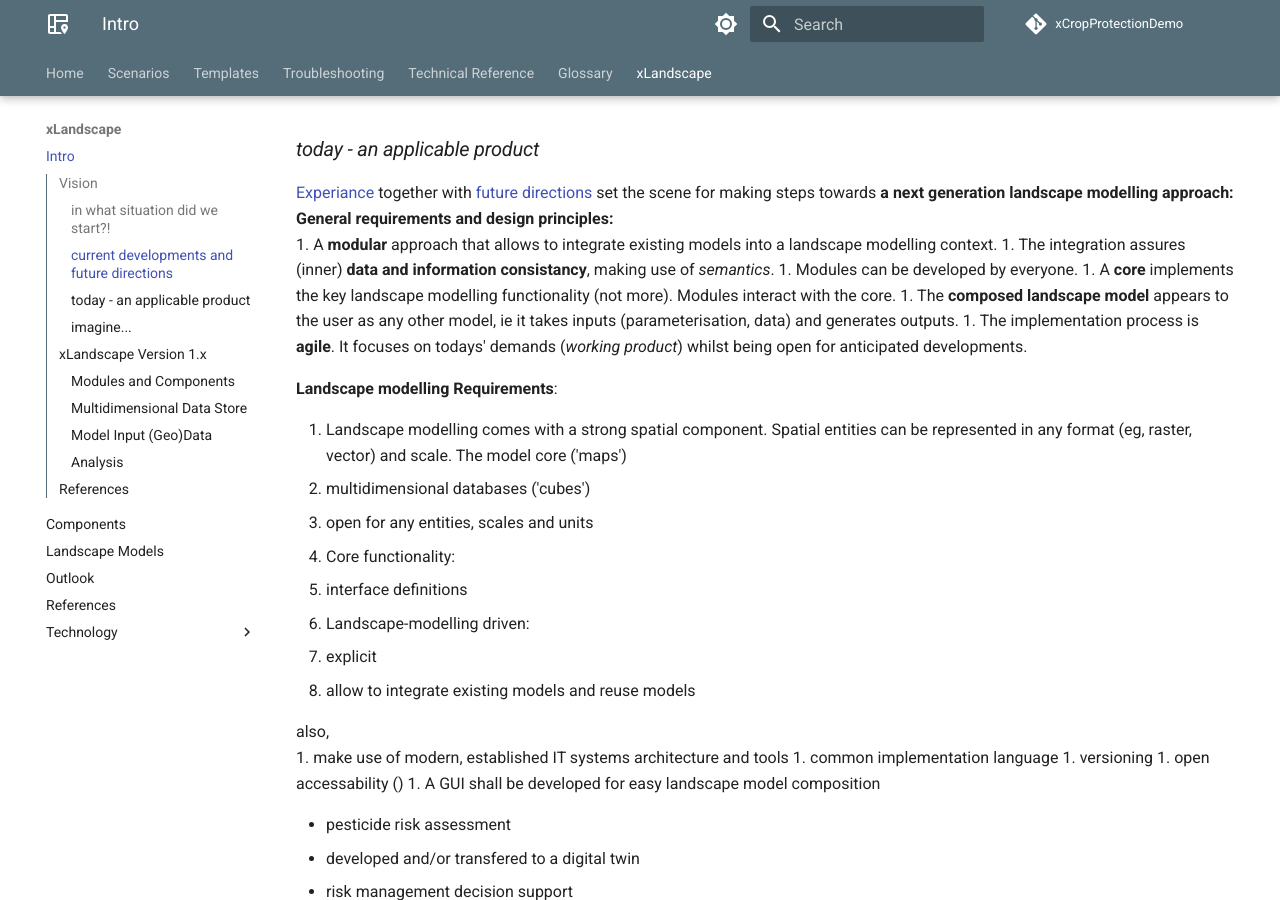
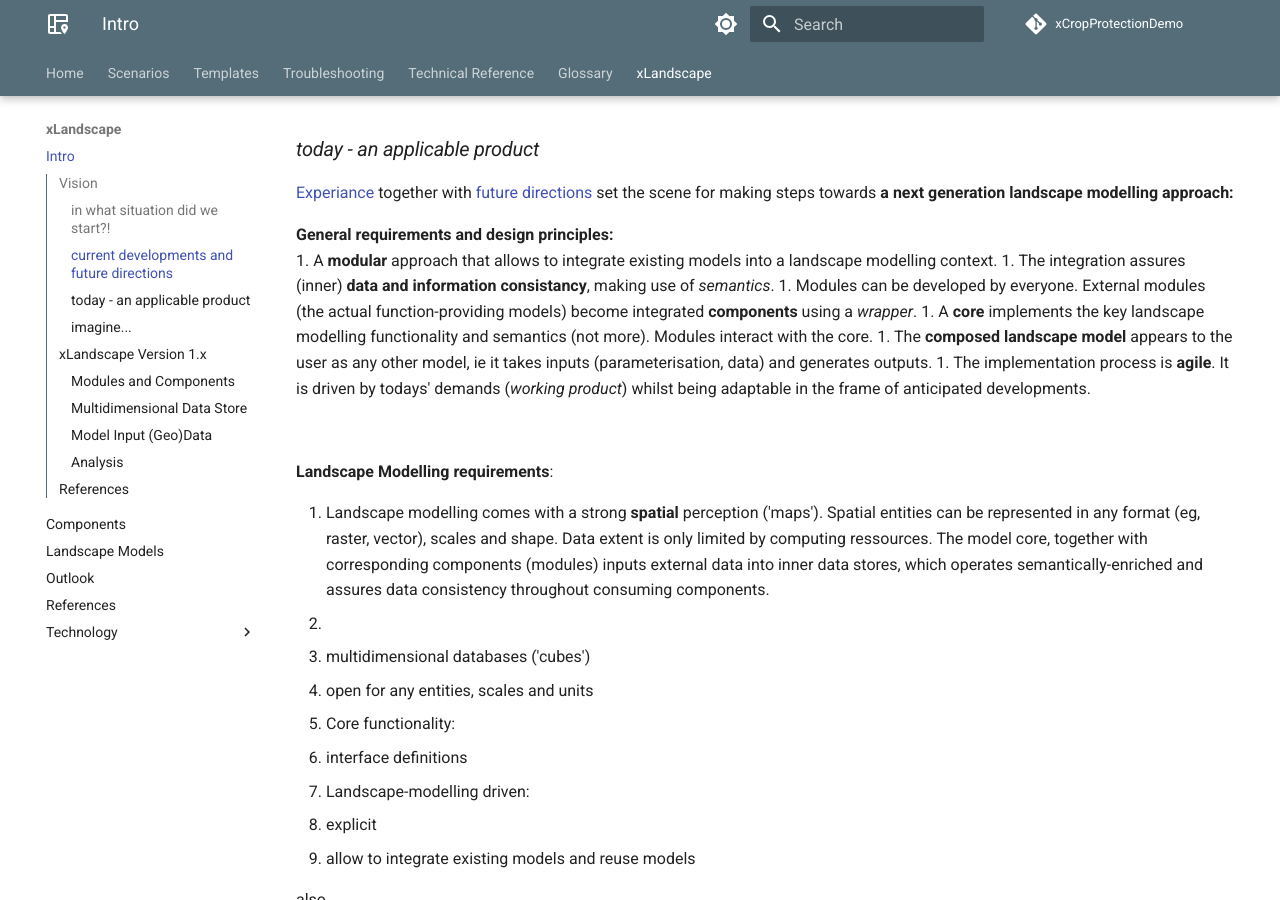
Before and after one commit to xlandscape/xCropProtectionDemoDoc, an MkDocs documentation site: the page built from docs/xLandscape/xLandscape-intro.md, in a window 1280 px wide and 900 px high, scrolled down 2910 px. Built offline with MkDocs 1.6.1 and Material for MkDocs 9.7.7, drawn with Linux system fonts in a browser that asks for light colours; comment, search, counter and statistics services are not loaded.

Commit message:
continue on 'today...' section

```diff
--- a/docs/xLandscape/xLandscape-intro.md
+++ b/docs/xLandscape/xLandscape-intro.md
@@ -48,17 +48,21 @@ Todays' demands for modelling systems range from scenario-based integrated lands
 ### *today - an applicable product*
 
 [Experiance](#in-what-situation-did-we-start) together with [future directions](#current-developments-and-future-directions) set the scene for making steps towards **a next generation landscape modelling approach:**
+
 **General requirements and design principles:**
 1. A **modular** approach that allows to integrate existing models into a landscape modelling context.
 1. The integration assures (inner) **data and information consistancy**, making use of *semantics*.
-1. Modules can be developed by everyone.
-1. A **core** implements the key landscape modelling functionality (not more). Modules interact with the core.
+1. Modules can be developed by everyone. External modules (the actual function-providing models) become integrated **components** using a *wrapper*.
+1. A **core** implements the key landscape modelling functionality and semantics (not more). Modules interact with the core.
 1. The **composed landscape model** appears to the user as any other model, ie it takes inputs (parameterisation, data) and generates outputs.
-1. The implementation process is **agile**. It focuses on todays' demands (*working product*) whilst being open for anticipated developments.
+1. The implementation process is **agile**. It is driven by todays' demands (*working product*) whilst being adaptable in the frame of anticipated developments.
 
-**Landscape modelling Requirements**:
+<br>
 
-1. Landscape modelling comes with a strong spatial component. Spatial entities can be represented in any format (eg, raster, vector) and scale. The model core  ('maps')
+**Landscape Modelling requirements**:
+
+1. Landscape modelling comes with a strong **spatial** perception ('maps'). Spatial entities can be represented in any format (eg, raster, vector), scales and shape. Data extent is only limited by computing ressources. The model core, together with corresponding components (modules) inputs external data into inner data stores, which operates semantically-enriched and assures data consistency throughout consuming components.
+1.
 1. multidimensional databases ('cubes')
 1. open for any entities, scales and units
 1. Core functionality:
```
